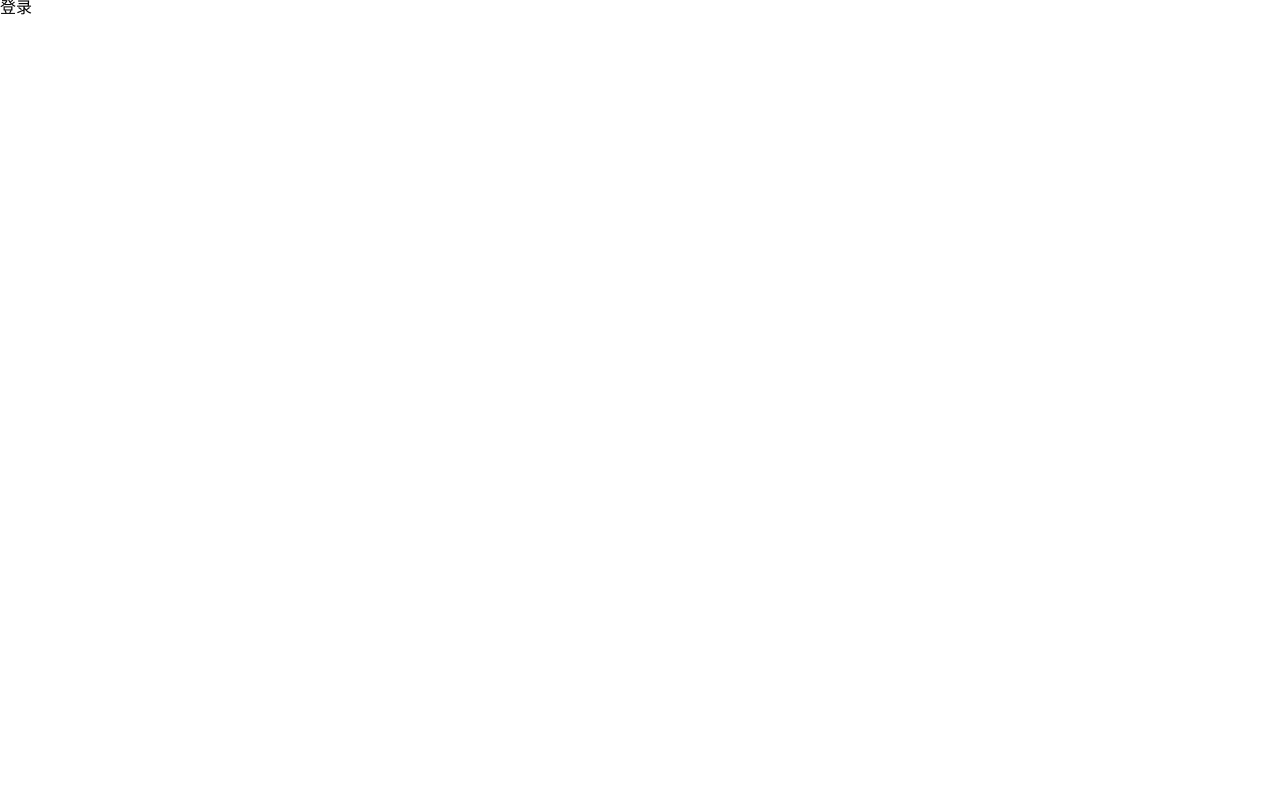
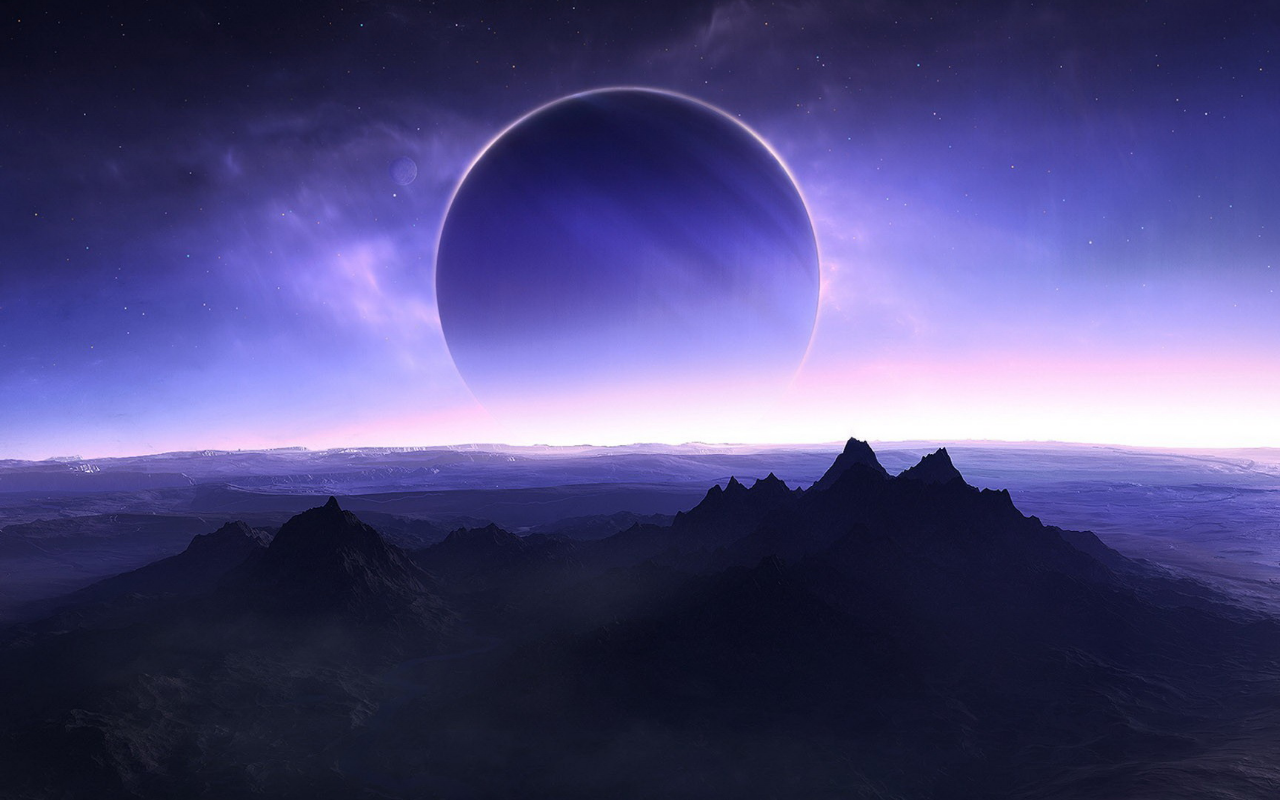
Before and after one commit to Yancysoul/vue-demo, a Vue app: page / in a window 1280 px wide. Built offline with nearby package versions, Linux system fonts and the light colour scheme.

Commit message:
更换登录页背景图片

```diff
--- a/package.json
+++ b/package.json
@@ -44,6 +44,7 @@
     "jest-serializer-vue": "^0.3.0",
     "nightwatch": "^0.9.12",
     "node-notifier": "^5.1.2",
+    "node-sass": "^4.12.0",
     "optimize-css-assets-webpack-plugin": "^3.2.0",
     "ora": "^1.2.0",
     "portfinder": "^1.0.13",
@@ -51,9 +52,11 @@
     "postcss-loader": "^2.0.8",
     "postcss-url": "^7.2.1",
     "rimraf": "^2.6.0",
+    "sass-loader": "^7.1.0",
     "selenium-server": "^3.0.1",
     "semver": "^5.3.0",
     "shelljs": "^0.7.6",
+    "style-loader": "^1.0.0",
     "uglifyjs-webpack-plugin": "^1.1.1",
     "url-loader": "^0.5.8",
     "vue-jest": "^1.0.2",
--- a/src/views/login/index.vue
+++ b/src/views/login/index.vue
@@ -1,5 +1,7 @@
 <template>
-  <div>登录</div>
+  <div class="login">
+
+  </div>
 </template>
 
 <script>
@@ -8,6 +10,14 @@ export default {
 }
 </script>
 
-<style>
-
+<style scope lang="scss">
+.login {
+  position: fixed;
+  left: 0;
+  top: 0;
+  width: 100%;
+  height: 100%;
+  background: url('../../assets/images/login_background.jpg') center center no-repeat;
+  background-size: cover;
+}
 </style>
```
Also changed, not shown: src/assets/images/login_background.jpg (added), 1 other file (tests, documents, lock files or other folders).
